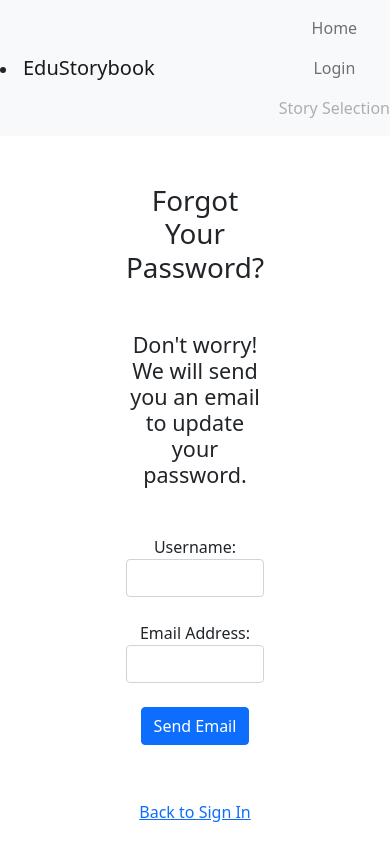
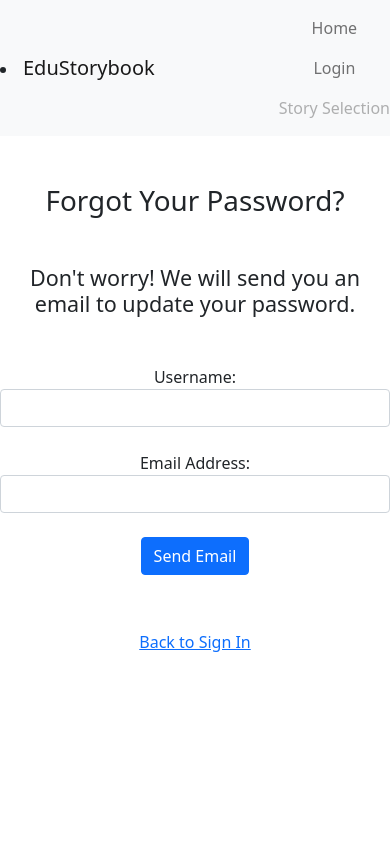
Before and after one commit to BITNULLS/storybook, a React (Create React App) app in the folder edu-storybook/: page /ForgotPassword in a window 390 px wide. Built offline with nearby package versions, Linux system fonts and the light colour scheme.

Commit message:
edited pages Forgot Password and Reset Password to follow spacing lines set out in Login

```diff
--- a/edu-storybook/src/pages/login-register/ForgotPassword.jsx
+++ b/edu-storybook/src/pages/login-register/ForgotPassword.jsx
@@ -13,7 +13,7 @@ export default class ForgotPassword extends React.Component {
   render() {
     return (
       <div class="row mt-5">
-        <div class="col"></div>
+        <div class="col-12 col-md-4 col-sm-3"></div>
         <div class="col">
           <h1 class="text-center mb-5">Forgot Your Password? </h1>
           <h4 class="text-center mb-5"> Don't worry! We will send you an email to update your password. </h4>
@@ -36,7 +36,7 @@ export default class ForgotPassword extends React.Component {
             <Link to="/Login" class="btn btn-link">Back to Sign In</Link>
           </div>
         </div >
-        <div class="col"></div>
+        <div class="col-12 col-md-4 col-sm-3"></div>
       </div >
     );
   }
--- a/edu-storybook/src/pages/login-register/ResetPassword.jsx
+++ b/edu-storybook/src/pages/login-register/ResetPassword.jsx
@@ -12,7 +12,7 @@ export default class ResetPassword extends React.Component{
  render() {
     return (
       <div class="row mt-5">
-        <div class="col"></div>
+        <div class="col-12 col-md-4 col-sm-3"></div>
         <div class="col">
           <h1 class="text-center mb-5"> Reset Password </h1>
               <form>
@@ -66,7 +66,7 @@ export default class ResetPassword extends React.Component{
           <div class="text-center mt-5">
           </div>
         </div >
-        <div class="col"></div>
+        <div class="col-12 col-md-4 col-sm-3"></div>
       </div >
     );
   }
```
